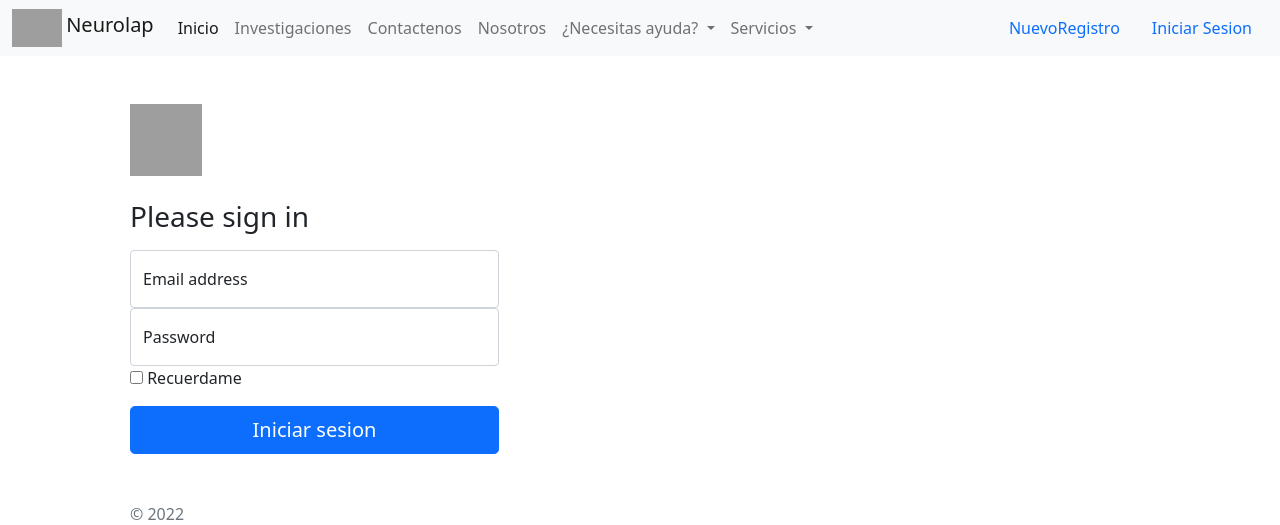
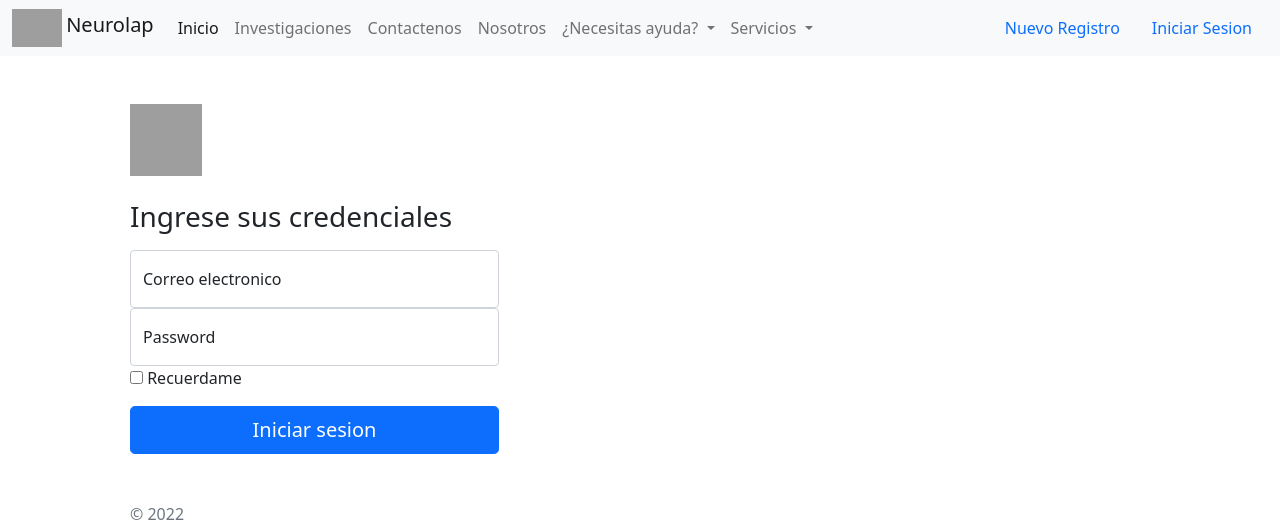
Before and after one commit to alberto840/proyectosis222, a Django app: page /iniciarSesion in a window 1280 px wide. Shown: the top 525 px of the page. Run offline with Django 4.2, Linux system fonts and the light colour scheme; grey boxes are pictures that could not be loaded.

Commit message:
arreglando ortografia

```diff
--- a/neurolab/templates/base.html
+++ b/neurolab/templates/base.html
@@ -59,7 +59,7 @@
             </ul>
           </div>
           <div class="d-flex flex-row-reverse bd-highlight">
-            <a class="nav-link" href="{% url 'registroPaciente' %}">NuevoRegistro</a>
+            <a class="nav-link" href="{% url 'registroPaciente' %}">Nuevo Registro</a>
           </div>
           <div class="d-flex flex-row-reverse bd-highlight">
             <a class="nav-link" href="{% url 'iniciarSesion' %}">Iniciar Sesion</a>
--- a/neurolab/templates/paginas/iniciarSesion.html
+++ b/neurolab/templates/paginas/iniciarSesion.html
@@ -6,11 +6,11 @@
 <main class="p-5 form-signin col-md-5">
     <form>
       <img class="mb-4" src="https://braincity.berlin/fileadmin/user_upload/content-teaser-logo-2.png" alt="" width="72" height="72">
-      <h1 class="h3 mb-3 fw-normal">Please sign in</h1>
+      <h1 class="h3 mb-3 fw-normal">Ingrese sus credenciales</h1>
 
       <div class="form-floating">
         <input type="email" class="form-control" id="floatingInput" placeholder="name@example.com">
-        <label for="floatingInput">Email address</label>
+        <label for="floatingInput">Correo electronico</label>
       </div>
       <div class="form-floating">
         <input type="password" class="form-control" id="floatingPassword" placeholder="Password">
```
